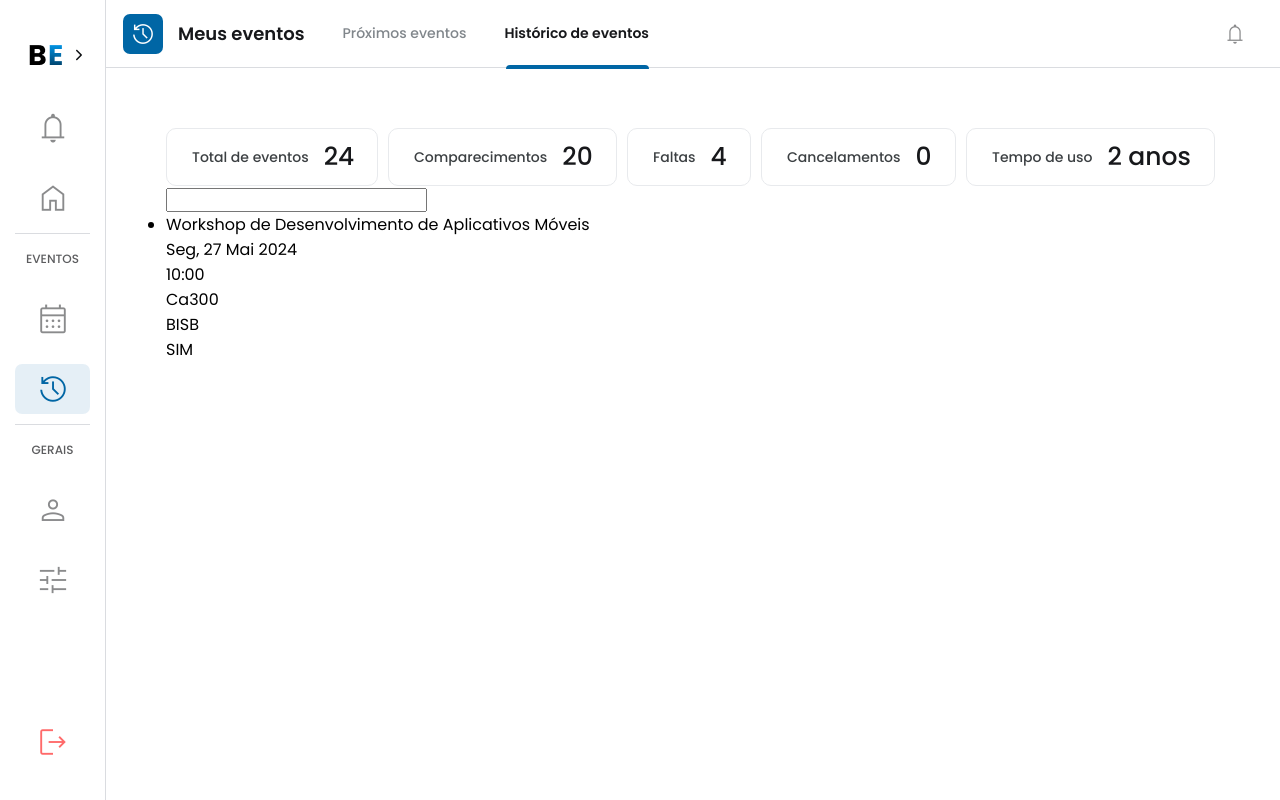
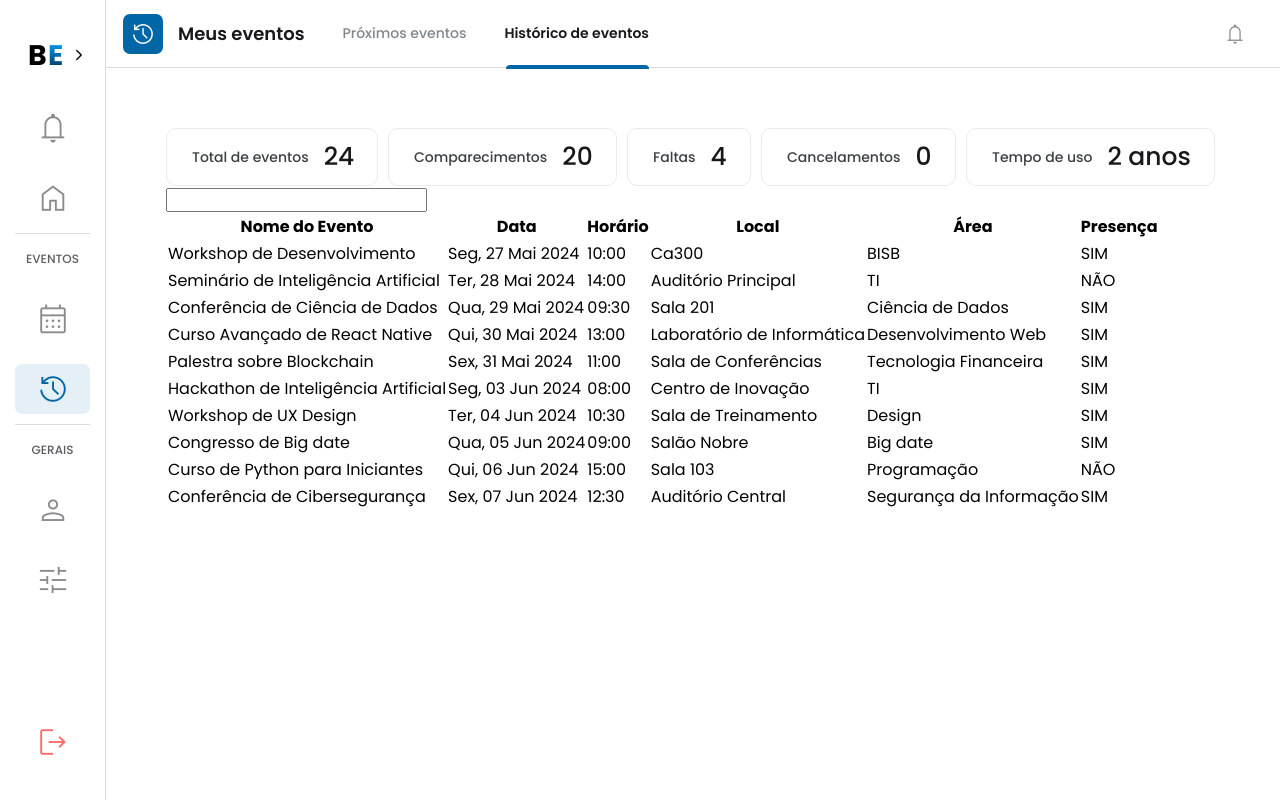
Before and after one commit to EsyProject/EsyFrontend, a React (Vite) app: page /Historic in a window 1280 px wide. Built offline with nearby package versions, Linux system fonts and the light colour scheme.

Commit message:
feat: add new file for a list of events

```diff
--- a/src/components/Searchbar/Searchbar.jsx
+++ b/src/components/Searchbar/Searchbar.jsx
@@ -1,23 +1,36 @@
-
+import eventsList from "./data";
 
 const Searchbar = () => {
   return (
     <div>
-
       <input type="search" />
 
-      <ul>
-        <li>
-          <p>Workshop de Desenvolvimento de Aplicativos Móveis</p>
-          <p>Seg, 27 Mai 2024</p>
-          <p>10:00</p>
-          <p>Ca300</p>
-          <p>BISB</p>
-          <p>SIM</p>
-        </li>
-      </ul>
+      <table>
+        <thead>
+          <tr>
+            <th>Nome do Evento</th>
+            <th>Data</th>
+            <th>Horário</th>
+            <th>Local</th>
+            <th>Área</th>
+            <th>Presença</th>
+          </tr>
+        </thead>
+        <tbody>
+          {eventsList.map((event, index) => (
+            <tr key={index}>
+              <td>{event.name}</td>
+              <td>{event.date}</td>
+              <td>{event.time}</td>
+              <td>{event.local}</td>
+              <td>{event.area}</td>
+              <td>{event.presence}</td>
+            </tr>
+          ))}
+        </tbody>
+      </table>
     </div>
-  )
-}
+  );
+};
 
-export default Searchbar
+export default Searchbar;
--- /dev/null
+++ b/src/components/Searchbar/data/index.jsx
@@ -0,0 +1,84 @@
+const eventsList = [
+  {
+    name: "Workshop de Desenvolvimento",
+    date: "Seg, 27 Mai 2024",
+    time: "10:00",
+    local: "Ca300",
+    area: "BISB",
+    presence: "SIM"
+  },
+  {
+    name: "Seminário de Inteligência Artificial",
+    date: "Ter, 28 Mai 2024",
+    time: "14:00",
+    local: "Auditório Principal",
+    area: "TI",
+    presence: "NÃO"
+  },
+  {
+    name: "Conferência de Ciência de Dados",
+    date: "Qua, 29 Mai 2024",
+    time: "09:30",
+    local: "Sala 201",
+    area: "Ciência de Dados",
+    presence: "SIM"
+  },
+  {
+    name: "Curso Avançado de React Native",
+    date: "Qui, 30 Mai 2024",
+    time: "13:00",
+    local: "Laboratório de Informática",
+    area: "Desenvolvimento Web",
+    presence: "SIM"
+  },
+  {
+    name: "Palestra sobre Blockchain",
+    date: "Sex, 31 Mai 2024",
+    time: "11:00",
+    local: "Sala de Conferências",
+    area: "Tecnologia Financeira",
+    presence: "SIM"
+  },
+  {
+    name: "Hackathon de Inteligência Artificial",
+    date: "Seg, 03 Jun 2024",
+    time: "08:00",
+    local: "Centro de Inovação",
+    area: "TI",
+    presence: "SIM"
+  },
+  {
+    name: "Workshop de UX Design",
+    date: "Ter, 04 Jun 2024",
+    time: "10:30",
+    local: "Sala de Treinamento",
+    area: "Design",
+    presence: "SIM"
+  },
+  {
+    name: "Congresso de Big date",
+    date: "Qua, 05 Jun 2024",
+    time: "09:00",
+    local: "Salão Nobre",
+    area: "Big date",
+    presence: "SIM"
+  },
+  {
+    name: "Curso de Python para Iniciantes",
+    date: "Qui, 06 Jun 2024",
+    time: "15:00",
+    local: "Sala 103",
+    area: "Programação",
+    presence: "NÃO"
+  },
+  {
+    name: "Conferência de Cibersegurança",
+    date: "Sex, 07 Jun 2024",
+    time: "12:30",
+    local: "Auditório Central",
+    area: "Segurança da Informação",
+    presence: "SIM"
+  }
+];
+
+export default eventsList;
```
